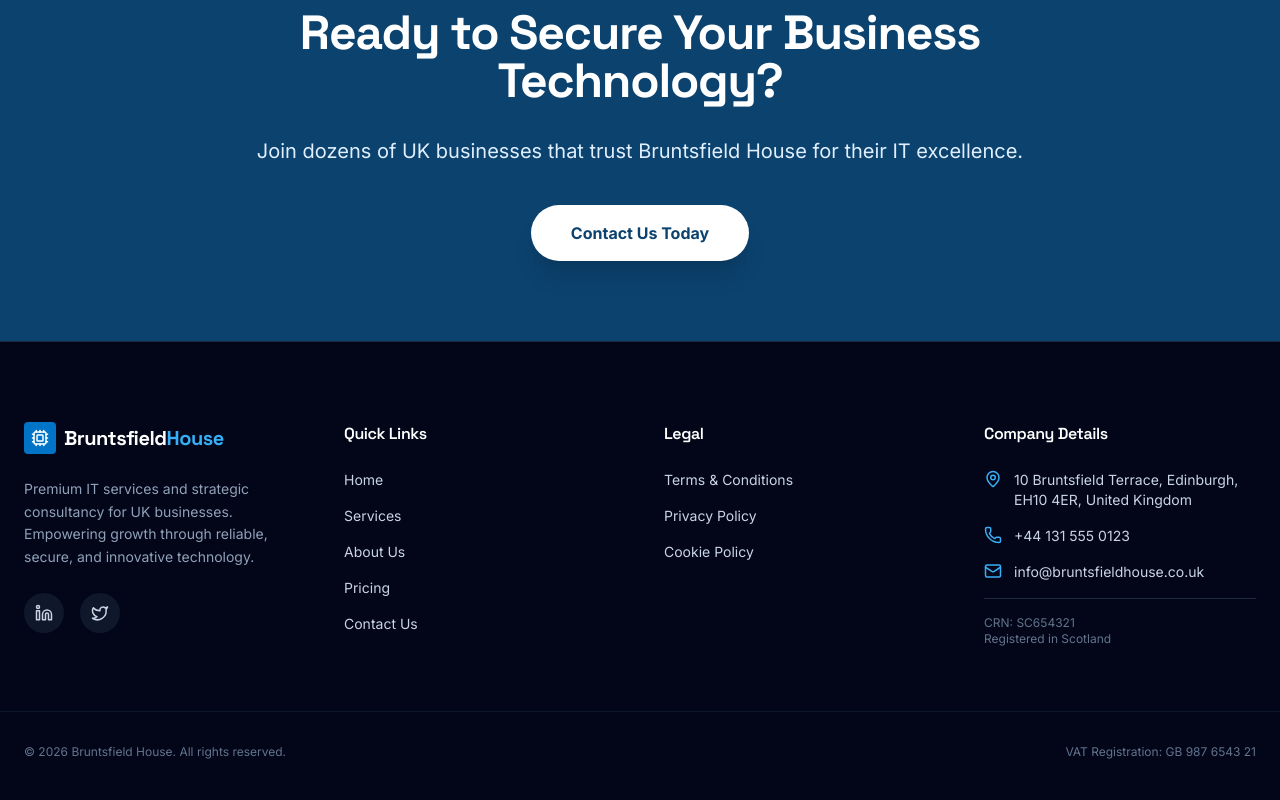
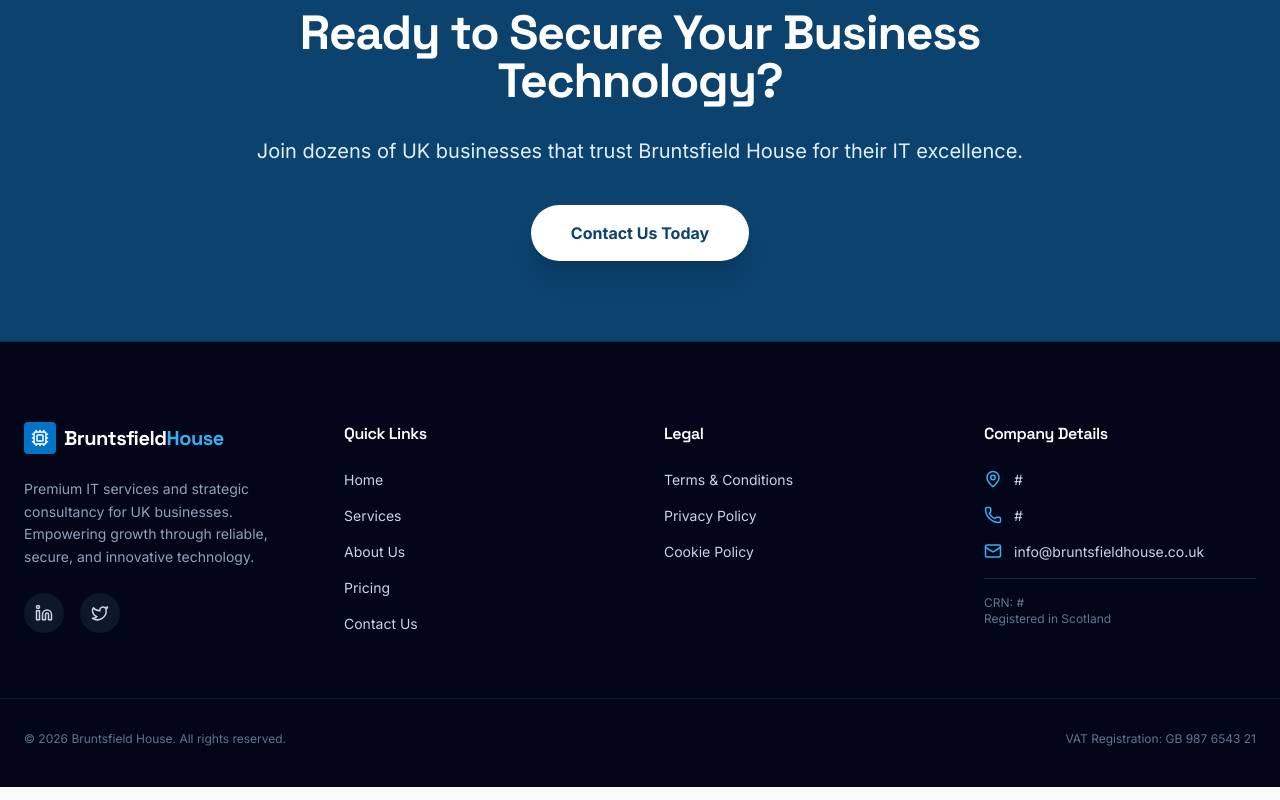
Before and after one commit to consultancy-outfit/100IT-SALESITES-001, a React (Vite) app: page / in a window 1280 px wide. Shown: the part 3379-4179 px from the top of the page. Built offline with nearby package versions, Linux system fonts and the light colour scheme.

Commit message:
code done

```diff
--- a/src/constants.ts
+++ b/src/constants.ts
@@ -11,11 +11,11 @@ import { Service, PricingPlan, Testimonial, CaseStudy } from './types';
 
 export const COMPANY_DETAILS = {
   name: 'Bruntsfield House',
-  address: '10 Bruntsfield Terrace, Edinburgh, EH10 4ER, United Kingdom',
-  crn: 'SC654321',
-  phone: '+44 131 555 0123',
+  address: '#',
+  crn: '#',
+  phone: '#',
   email: 'info@bruntsfieldhouse.co.uk',
-  hours: 'Mon - Fri: 08:30 - 18:00',
+  hours: '#',
 };
 
 export const SERVICES: Service[] = [
```
